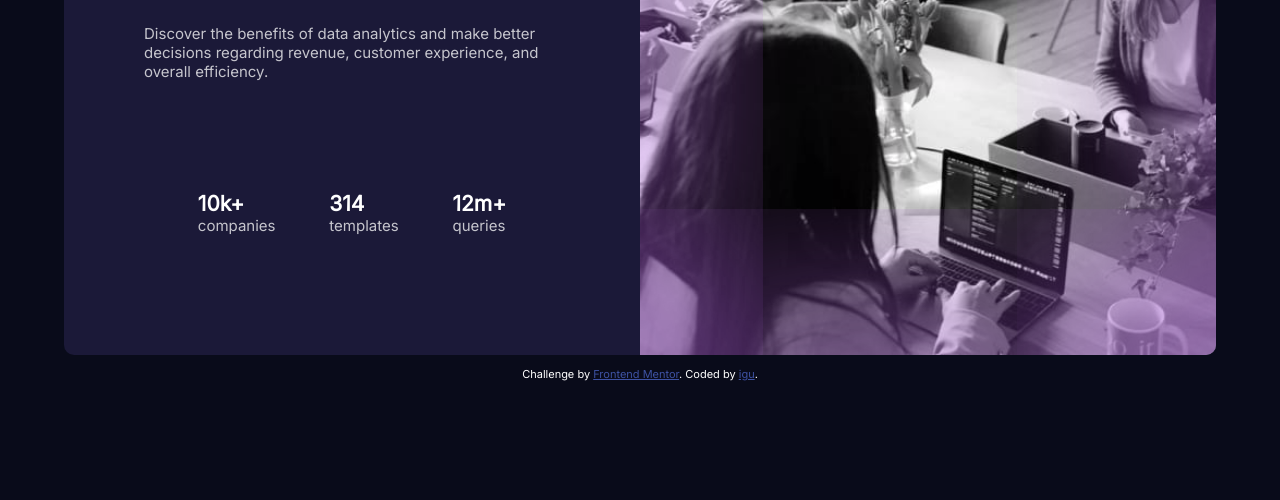
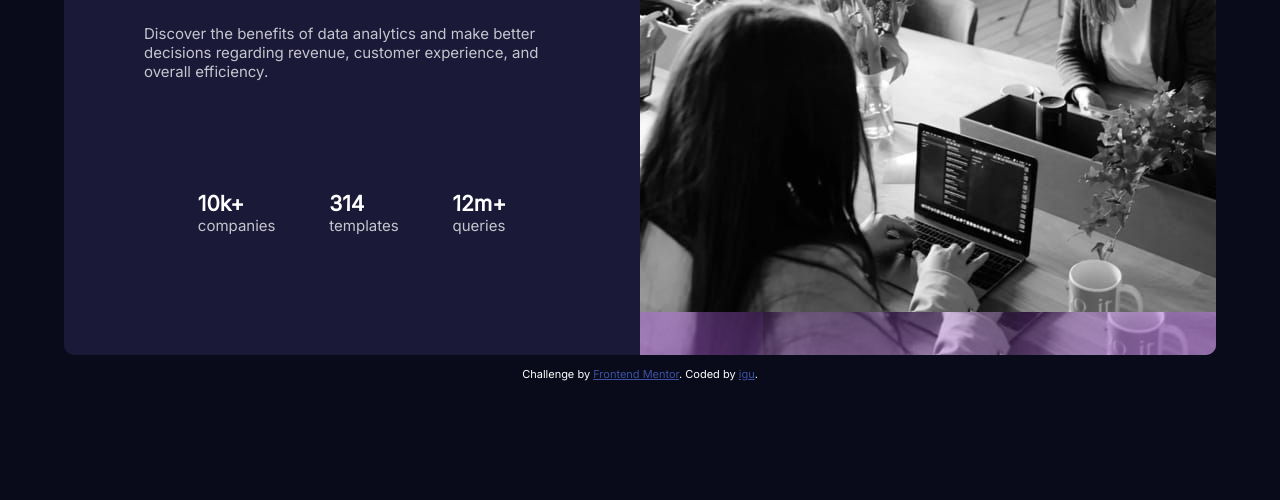
Before and after one commit to mit-igu/stats-preview-card, a plain HTML site: page index.html in a window 1280 px wide. Shown: the part 300-800 px from the top of the page. Drawn offline with Linux system fonts and the light colour scheme.

Commit message:
Some index fixes
Trying to get closer to the design

```diff
--- a/index.html
+++ b/index.html
@@ -14,7 +14,9 @@
 <body>
     <div class="card">
 
-        <div class="bg-image"></div>
+        <div class="bg-image">
+            <img src="images/image-header-mobile.jpg">
+        </div>
 
         <div class="text-content">
 
```
